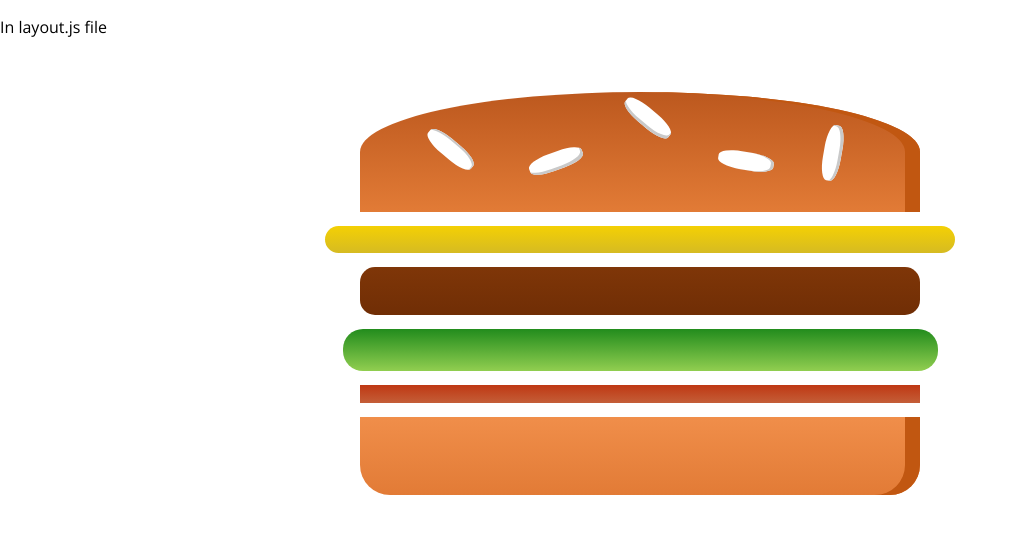
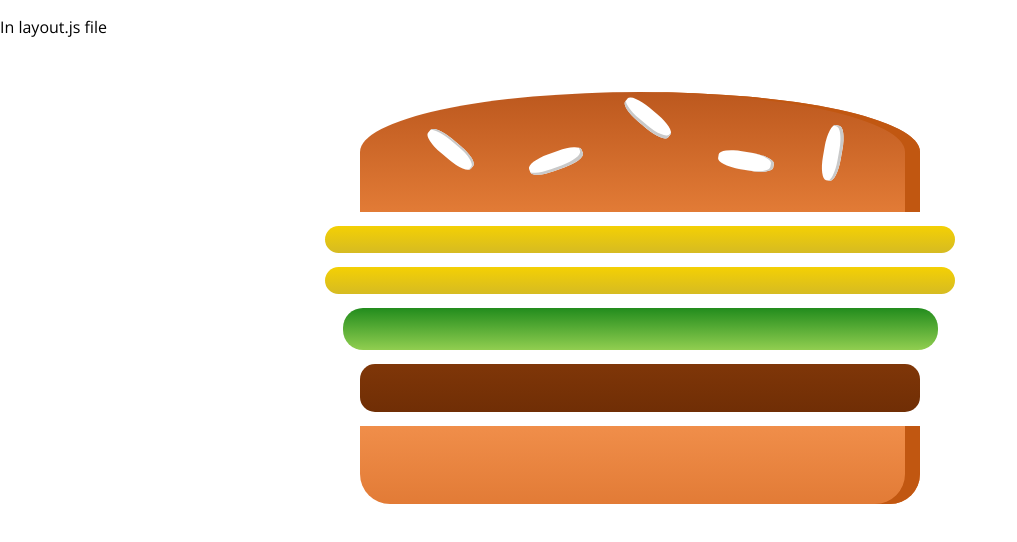
Before and after one commit to ShahrozAhmd/burger_builder, a React (Create React App) app: page / in a window 1280 px wide. Shown: the top 542 px of the page, without its empty margins (0-1017 px from the left). Built offline with nearby package versions, Linux system fonts and the light colour scheme.

Commit message:
added a functionality to dynamically put the stuff inside the burger

```diff
--- a/src/components/Burger/Burger Ingredients/burger_ingredients.js
+++ b/src/components/Burger/Burger Ingredients/burger_ingredients.js
@@ -4,6 +4,8 @@ import styles from "./burger_ingredients.module.css";
 
 
 class BurgerIngredients extends Component {
+
+
   render() {
     let ingredients = null;
 
--- a/src/components/Burger/burger.js
+++ b/src/components/Burger/burger.js
@@ -3,13 +3,18 @@ import styles from "./burger.module.css";
 import BurgerIngredients from "./Burger Ingredients/burger_ingredients";
 
 const burger = (props) => {
+
+  const transformedIng = Object.keys(props.ingredients).map((igKeys) => {
+    return [...Array(props.ingredients[igKeys])].map((_, igIndex) => {
+      return <BurgerIngredients key={igKeys + igIndex} type={igKeys} />;
+    });
+  });
+
+
   return (
     <div className={styles.Burger}>
       <BurgerIngredients type="bread-top" />
-      <BurgerIngredients type="cheese" />
-      <BurgerIngredients type="meat" />
-      <BurgerIngredients type="salad" />
-      <BurgerIngredients type="bacon" />
+      {transformedIng}
       <BurgerIngredients type="bread-bottom" />
     </div>
   );
--- a/src/containers/BurgerBuilder/burger_builder.js
+++ b/src/containers/BurgerBuilder/burger_builder.js
@@ -3,10 +3,17 @@ import Aux from "../../hoc/auxiliary";
 import Burger from "../../components/Burger/burger";
 
 export default class BurgerBuilder extends Component {
+  state = {
+    ingredients: {
+      cheese: 2,
+      salad: 1,
+      meat: 1
+    }
+  }
   render() {
     return (
       <Aux>
-        <Burger />
+        <Burger ingredients = {this.state.ingredients} />
       </Aux>
     );
   }
```
